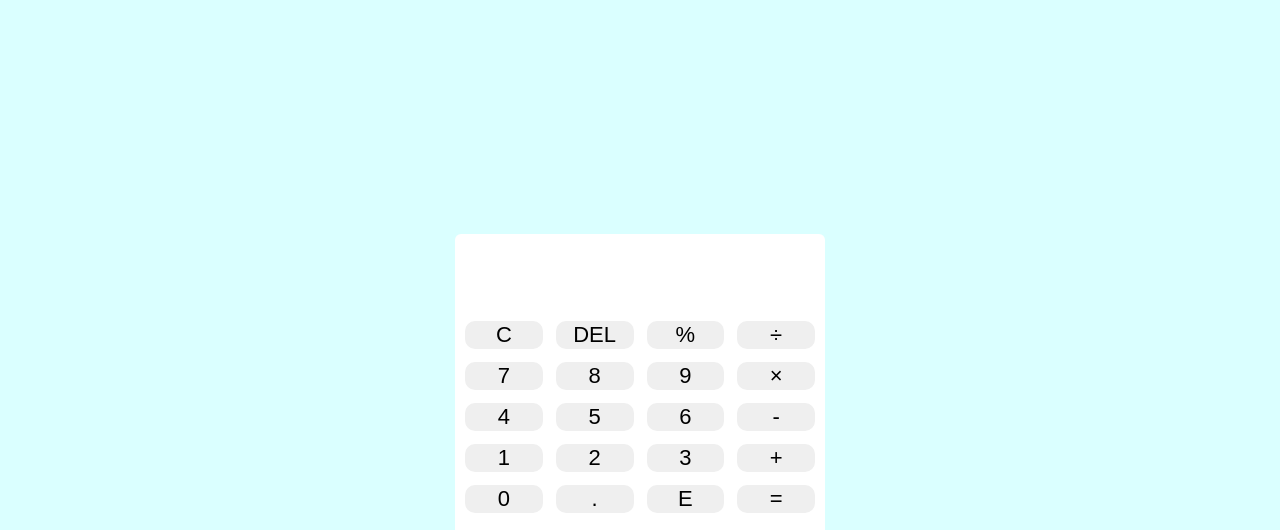
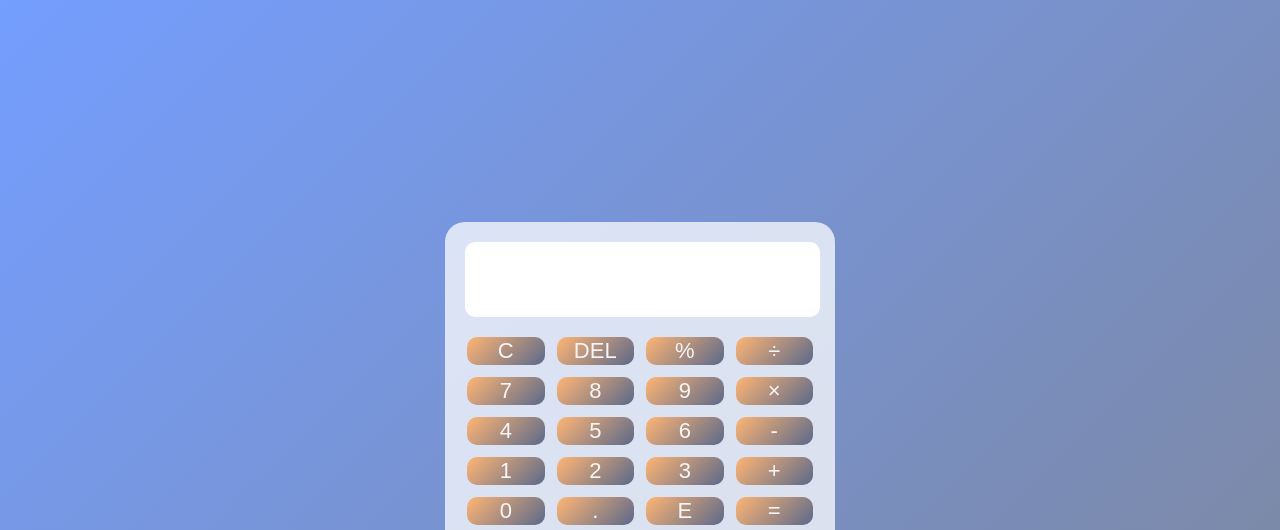
Before and after one commit to DagmMesfin/CODSOFT, a plain HTML site: page Calculator/index.html in a window 1280 px wide. Shown: the top 530 px of the page. Drawn offline with Linux system fonts and the light colour scheme; a web font is replaced by a local one.

Commit message:
good finish

```diff
--- a/Calculator/css/styles.css
+++ b/Calculator/css/styles.css
@@ -9,30 +9,34 @@ body{
     justify-content: center;
     display: flex;
     align-items: center;
-    background-color: rgb(218, 255, 255);
+    background-image: linear-gradient(135deg,#749EFF, #7D869B);
 }
 
 .container{
     position: relative;
-    max-width: 350px;
+    max-width: 370px;
     width: 100%;
-    border-radius: 6px;
+    border-radius: 20px;
     padding: 10px;
-    background-color: rgb(255, 255, 255);
+    background-color: rgba(255, 255, 255, 0.733);
 
 
 }
 .keys{
+    padding: 10px 12px;
     display: grid;
-    gap: 13px;
-    grid-template-columns: repeat(4, 1fr);
+    gap: 12px;
+    grid-template-columns: repeat(4, 0.5fr);
 
 }
 .num_display{
-    width:100%;
+    margin: 10px;
+    padding: 0px 20px;
+    width:85%;
     height: 75px;
     outline: none;
     border: none;
+    border-radius: 10px;
     font-size: 30px;
     color:rgb(22, 22, 22);
     pointer-events: none;
@@ -41,11 +45,13 @@ body{
 }
 
 .keys button{
-    padding: 12px , 10px;
+    padding: 12px , 5px;
     border-radius: 10px;
     border: none;
     font-size: 22px;
+    color: whitesmoke;
     cursor: pointer;
+    background-image: linear-gradient(135deg,#ffb574, #5b698a);
 
 }
 
@@ -63,7 +69,6 @@ body{
     -webkit-box-pack: center;
         -ms-flex-pack: center;
             justify-content: center;
-    margin: 5px 0;
   }
 
   .credit p {
```
Also changed, not shown: Calculator/font/Seat-Regular.ttf (deleted), Calculator/font/digital-7.ttf (added).
